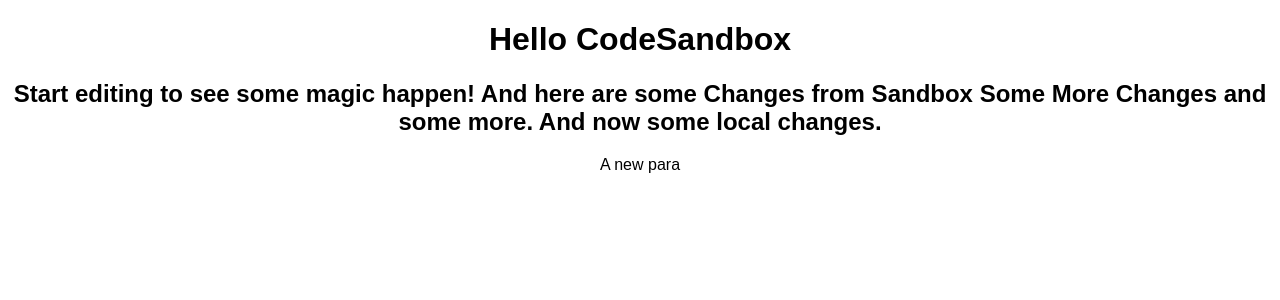
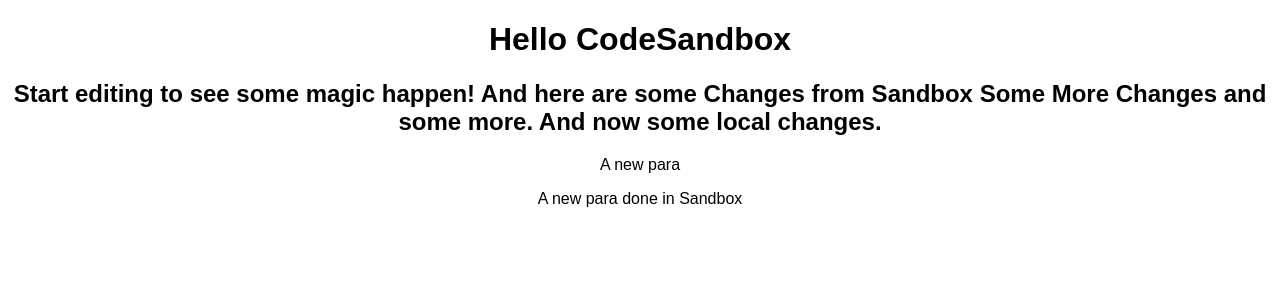
Before and after one commit to jbello88/GitHubTest, a React (Create React App) app: page / in a window 1280 px wide. Shown: the top 300 px of the page. Built offline with nearby package versions, Linux system fonts and the light colour scheme.

Commit message:
Sanbox Changes after local Changes

```diff
--- a/src/App.js
+++ b/src/App.js
@@ -10,6 +10,7 @@
         Sandbox Some More Changes and some more. And now some local changes.
       </h2>
       <p>A new para</p>
+      <p>A new para done in Sandbox</p>
     </div>
   );
 }
```
